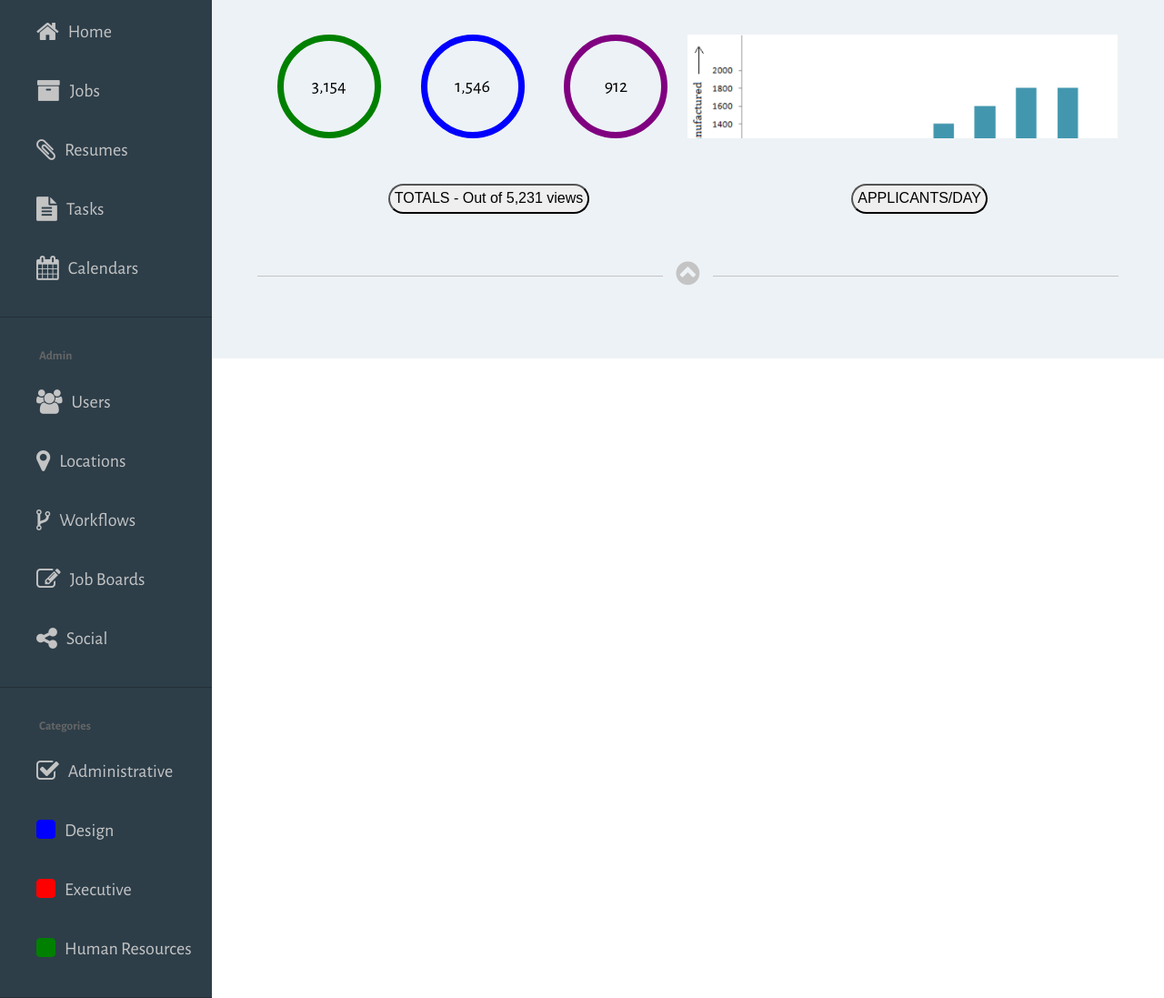
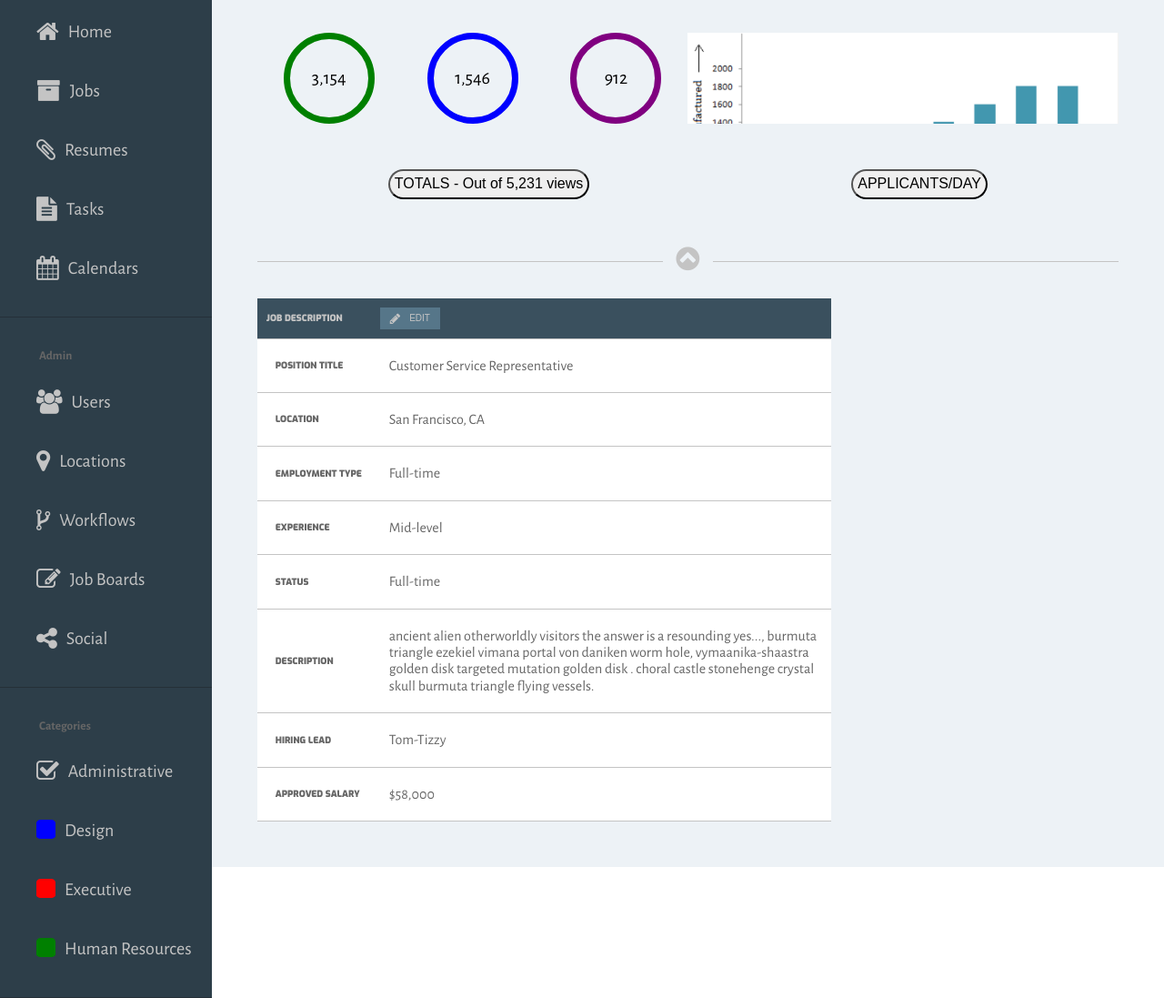
Before and after one commit to etcetera8/pl-comp-challenge-3, a plain HTML site: page index.html in a window 1280 px wide. Shown: the part 301-1398 px from the top of the page at 91% size. Drawn offline with nearby package versions, Linux system fonts and the light colour scheme.

Commit message:
Add more styling to table

```diff
--- a/index.html
+++ b/index.html
@@ -113,8 +113,56 @@
     <button class="total-btns">TOTALS - Out of 5,231 views</button>
     <button class="total-btns">APPLICANTS/DAY</button>
   </div>
+  <h2><i class="fa fa-chevron-circle-up" aria-hidden="true"></i></h2>
 
-  <h2><i class="fa fa-chevron-circle-up" aria-hidden="true"></i></h2>
+<div id="job-description">
+  <div class="job-table">
+    <table>
+      <th>JOB DESCRIPTION</th>
+      <th><button class="edit-btn"><figure class="edit-btn-fig"><i id="pencil"class="fa fa-pencil fa-lg"></i><figcaption>EDIT</figcaption></figure></button></th>
+        <tr>
+          <td class="col-1">POSITION TITLE</td>
+          <td class="col-2">Customer Service Representative</td>
+        </tr>
+        <tr>
+          <td class="col-1">LOCATION</td>
+          <td class="col-2">San Francisco, CA</td>
+        </tr>
+        <tr>
+          <td class="col-1">EMPLOYMENT TYPE</td>
+          <td class="col-2">Full-time</td>
+        </tr>
+        <tr>
+          <td class="col-1">EXPERIENCE</td>
+          <td class="col-2">Mid-level</td>
+        </tr>
+        <tr>
+          <td class="col-1">STATUS</td>
+          <td class="col-2">Full-time</td>
+        </tr>
+        <tr>
+          <td class="col-1">DESCRIPTION</td>
+          <td class="col-2">ancient alien otherworldly visitors the answer is a resounding yes..., burmuta triangle ezekiel vimana portal von daniken worm hole, vymaanika-shaastra golden disk targeted mutation golden disk . choral castle stonehenge crystal skull burmuta triangle flying vessels.
+          </td>
+        </tr>
+        <tr>
+          <td class="col-1">HIRING LEAD</td>
+          <td class="col-2">Tom-Tizzy</td>
+        </tr>
+        <tr>
+          <td class="col-1">APPROVED SALARY</td>
+          <td class="col-2">$58,000</td>
+        </tr>
+    </table>
+  </div>
+
+  <div class="social">
+
+  </div>
+
+
+
+</div>
 
 </section>
 
--- a/scripts.js
+++ b/scripts.js
@@ -1,3 +1,7 @@
 $('#hamburger-div').on('click', function() {
   $('.navbar').slideToggle('slow');
 })
+
+$('.fa-chevron-circle-up').on('click', function() {
+  $('#graph-display, .buttons').slideToggle('slow');
+})
--- a/styles.css
+++ b/styles.css
@@ -2,6 +2,10 @@ body {
   font-family: 'Alegreya Sans', sans-serif;
   font-size: 20px;
   display: flex;
+}
+
+*{
+  box-sizing: border-box;
 }
 
 /*Navigation Drawer*/
@@ -39,7 +43,6 @@ body {
   transition: background 0.5s,
               color 0.5s,
               border-left 0.5s;
-
 }
 
 .nav-list li:hover {
@@ -324,6 +327,8 @@ main {
   border-radius:25px;
 }
 
+/*Toggle Graph button border*/
+
 h2 {
   overflow: hidden;
   text-align: center;
@@ -352,4 +357,82 @@ h2:after {
 
 .fa-chevron-circle-up {
   color: #c4c4c4;
+  transition: color 0.5s;
 }
+
+.fa-chevron-circle-up:hover {
+  color: #666;
+}
+
+/*JOB DESCRIPTION*/
+#job-description {
+  display: flex;
+  flex-direction: row;
+}
+
+.job-table {
+  flex:2;
+}
+
+table {
+    display: table;
+    border-collapse: collapse;
+    border-spacing: 2px;
+    padding:20px;
+    background: #fff;
+}
+
+th {
+  background: #3a505e;
+  font-family: 'Exo', sans-serif;
+  font-weight: 900;
+  font-size: .5em;
+  color: #c4c4c4;
+  padding: 10px 0px 10px 10px;
+  text-align: left;
+}
+
+.edit-btn {
+  background: #567689;
+  color: #c4c4c4;
+  border:none;
+}
+
+.edit-btn i{
+  color: #c4c4c4;
+}
+
+.edit-btn-fig {
+  margin:5px;
+}
+
+#pencil:before {
+  color: #c4c4c4;
+  margin-right: auto;
+}
+
+tr {
+  border-bottom:1px solid #c4c4c4;
+}
+
+td {
+  padding:20px 0px 20px 20px;
+  vertical-align: middle;
+}
+
+.col-1 {
+  width:125px;
+  font-family: 'Exo', sans-serif;
+  font-weight: 900;
+  font-size: 0.5em;
+  color: #666;
+}
+
+.col-2 {
+  font-size: .8em;
+  color: #666;
+}
+
+.social {
+  flex:1;
+}
```
Also changed, not shown: 1 other file.
